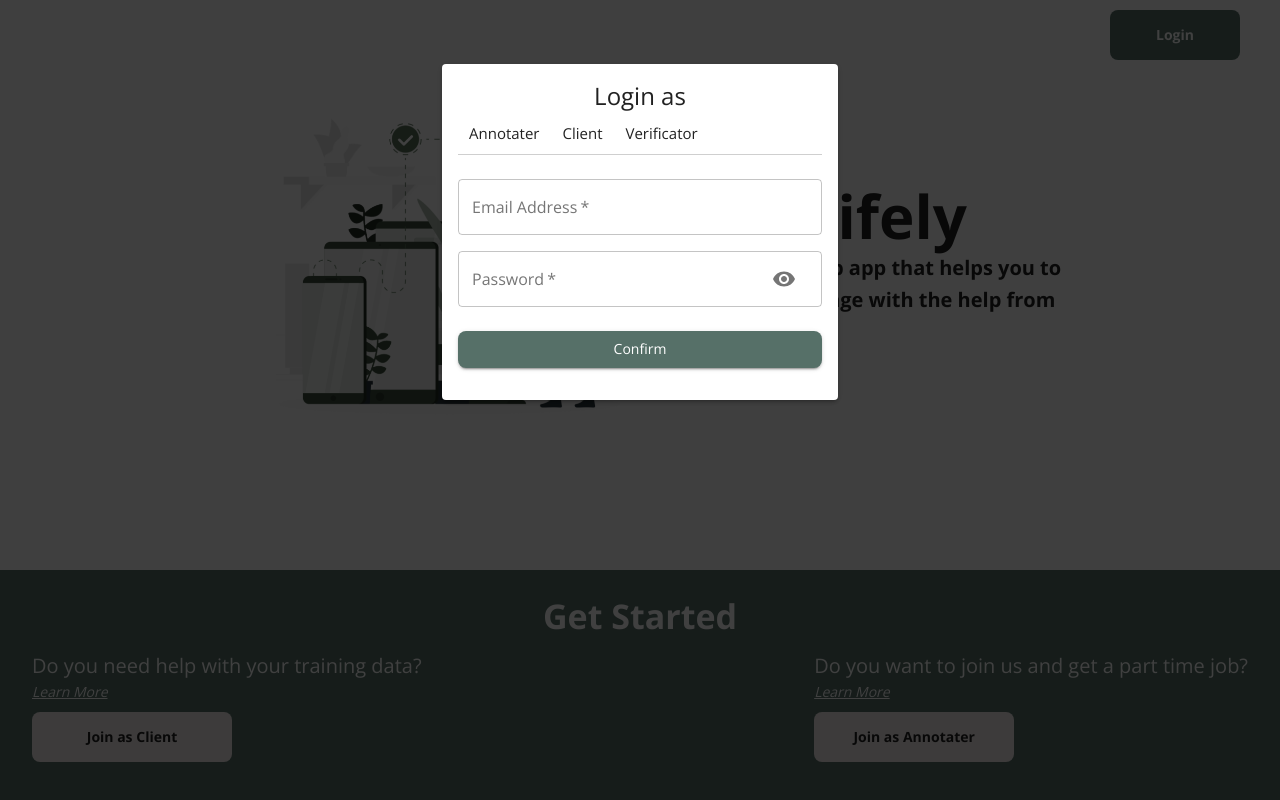
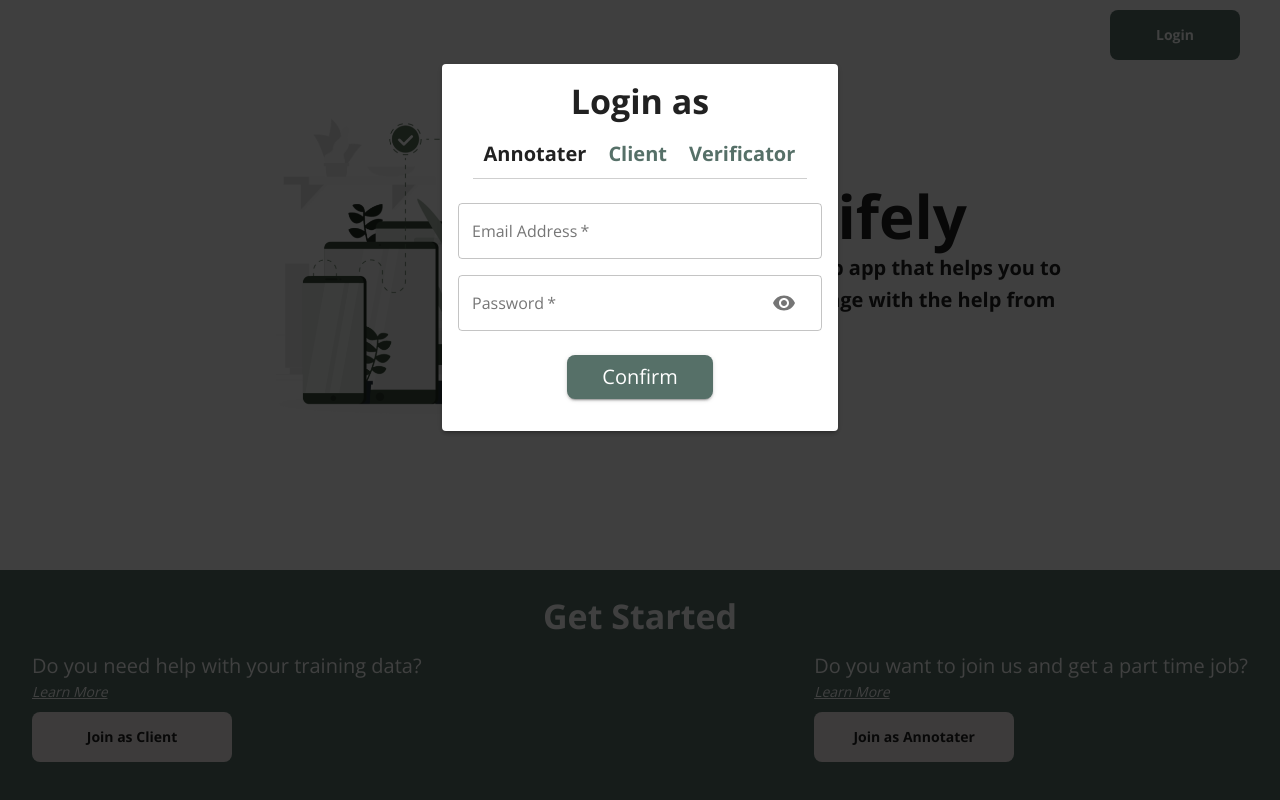
Before and after one commit to nadirasya/annotifely, a React (Create React App) app in the folder client/: page / in a window 1280 px wide. Both pictures are taken after a click on the button "Login". Built offline with nearby package versions, Linux system fonts and the light colour scheme.

Commit message:
final login form ui

```diff
--- a/client/src/components/LoginForm/LoginForm.js
+++ b/client/src/components/LoginForm/LoginForm.js
@@ -13,13 +13,9 @@ const LoginForm = () => {
     const classes = useStyles();
 
     const handleSubmit = (e) => {
-        // e.preventDefault();
+        e.preventDefault();
 
-        // if(isSignup){
-        //     dispatch(signup(formData, history));
-        // } else {
-        //     dispatch(signin(formData, history));
-        // }
+        console.log(formData)
     };
 
     const handleChange = (e) => {
@@ -31,16 +27,24 @@ const LoginForm = () => {
     return (
         <Container component="main" maxWidth="xs">
         <Paper className={classes.paper} elevation={3}>
-            <Typography variant="h5">Login as</Typography>
-            <div style={{width: '100%',borderWidth: '2px', borderBottomWidth: '1px', borderBottomColor: '#CFCFCF', borderBottomStyle: 'solid'}}>
+            <Typography variant="h4" style={{marginBottom: '8px'}}>
+                <b>Login as</b>
+            </Typography>
+            <div className={classes.roleButtonContainer} >
                 <Button size="large">
-                    Annotater
+                    <Typography variant="h6" color={ formData.role === "annotater" ? "inherit" : "primary"} onClick={() => {setFormData({...formData, role: "annotater"})}}>
+                        <b>Annotater</b>
+                    </Typography>
                 </Button>
                 <Button size="large">
-                    Client
+                    <Typography variant="h6" color={ formData.role === "client" ? "inherit" : "primary"} onClick={() => {setFormData({...formData, role: "client"})}}>
+                        <b>Client</b>
+                    </Typography>
                 </Button>
                 <Button size="large">
-                    Verificator
+                    <Typography variant="h6" color={ formData.role === "verificator" ? "inherit" : "primary"} onClick={() => {setFormData({...formData, role: "verificator"})}}>
+                        <b>Verificator</b>
+                    </Typography>
                 </Button>
             </div>
             <form className={classes.form} onSubmit={handleSubmit}>
@@ -48,9 +52,15 @@ const LoginForm = () => {
                     <Input name="email" label="Email Address" handleChange={handleChange} type="email"/>
                     <Input name="password" label="Password" handleChange={handleChange} type={ showPassword ? "text" : "password"} handleShowPassword={handleShowPassword}/>
                     </Grid>
-                    <Button type="submit" fullWidth variant="contained" color="primary" className={classes.submit}>
-                        Confirm
-                    </Button>
+                    <div className={classes.buttonContainer}>
+                        <Button type="submit"  variant="contained" color="primary" className={classes.submit} onClick={() => {console.log(formData)}}>
+                            <Typography variant="h6">
+                               Confirm
+                            </Typography>
+
+                        </Button>
+                    </div>
+
             </form>
         </Paper>
     </Container>
--- a/client/src/components/LoginForm/styles.js
+++ b/client/src/components/LoginForm/styles.js
@@ -29,8 +29,22 @@ export default makeStyles((theme) => ({
   },
   submit: {
     margin: theme.spacing(3, 0, 2),
+    width: '40%',
   },
   googleButton: {
     marginBottom: theme.spacing(2),
   },
+  roleButtonContainer: {
+    width: '92%',
+    borderWidth: '2px',
+    borderBottomWidth: '1px',
+    borderBottomColor: '#CFCFCF',
+    borderBottomStyle: 'solid',
+  },
+  buttonContainer: {
+    width: '100%',
+    justifyContent: 'center',
+    alignItems: 'center',
+    display: 'flex'
+  }
 }));
--- a/client/src/components/landingPage/Footer.js
+++ b/client/src/components/landingPage/Footer.js
@@ -20,7 +20,6 @@ const Footer = () => {
                         <Typography variant="h4">
                           <b>Get Started</b>
                         </Typography>
-
                     </Box>
 
                     <Box
--- a/client/src/theme.js
+++ b/client/src/theme.js
@@ -7,8 +7,11 @@ const theme = createMuiTheme({
             main: "#567068"
         },
         secondary: {
-            main: "#FFFFFF"
+            main: "#FFFFFF",
         },
+		grey: {
+			main: "#CFCFCF"
+		}
     },
     typography: {
 		fontFamily: [ 'Open Sans' ].join(','),
```
